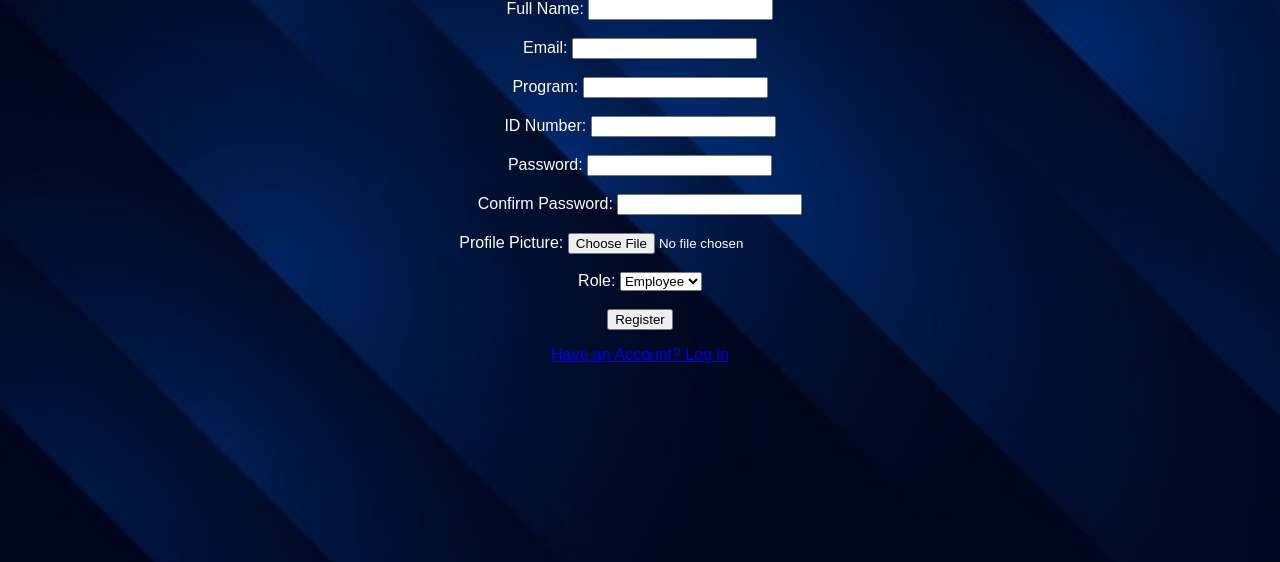
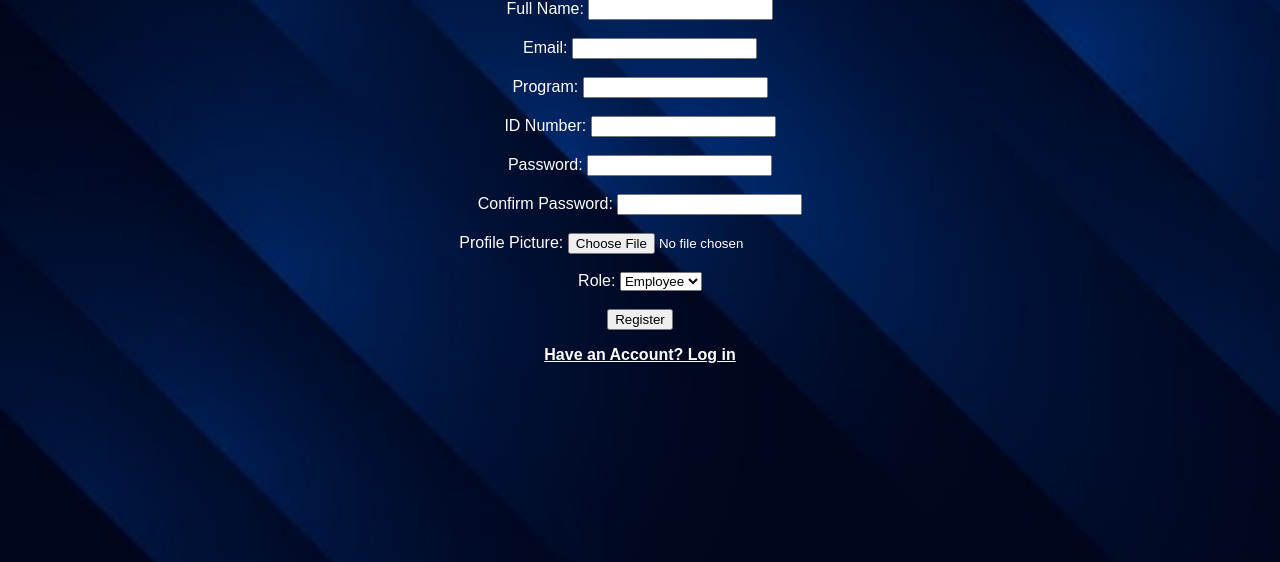
Before and after one commit to x01Jin/appdevv, a PHP site: page /registration.php in a window 1280 px wide. Shown: the part 225-787 px from the top of the page. Run offline with PHP 8.4, Linux system fonts and the light colour scheme.

Commit message:
styled some issues

```diff
--- a/registration.php
+++ b/registration.php
@@ -9,7 +9,7 @@ if (!file_exists($profilePictureDirectory)) {
 }
 
 echo '<div class="logo">
-    <img src="assets/logo.png" alt="Company Logo">
+<img src="assets/logo.png" alt="Company Logo">
 </div>';
 
 $errors = [];
@@ -79,6 +79,7 @@ if (!empty($errors)) {
     }
     echo '</div>';
 }
+
 echo '
 <form action="registration.php" method="POST" enctype="multipart/form-data">
     <label for="full_name">Full Name:</label>
@@ -111,9 +112,11 @@ echo '
     </br></br>
     <button type="submit">Register</button>
 </form>
-<a href="appdev.php">Have an Account? Log in</a>';
+<a href="appdev.php" style="color:white;"><b>Have an Account? Log in</b></a>';
+
 echo "
 <style>
+
 body {
     background-image: url('assets/taskitbg.jpg');
     background-size: cover;
@@ -122,13 +125,16 @@ body {
     text-align: center;
     color: white;
 }
+
 .logo {
     text-align: center;
     margin-top: 20px;
 }
+
 .logo img {
     width: 500px;
     height: auto;
 }
+
 </style>
 ";
```
